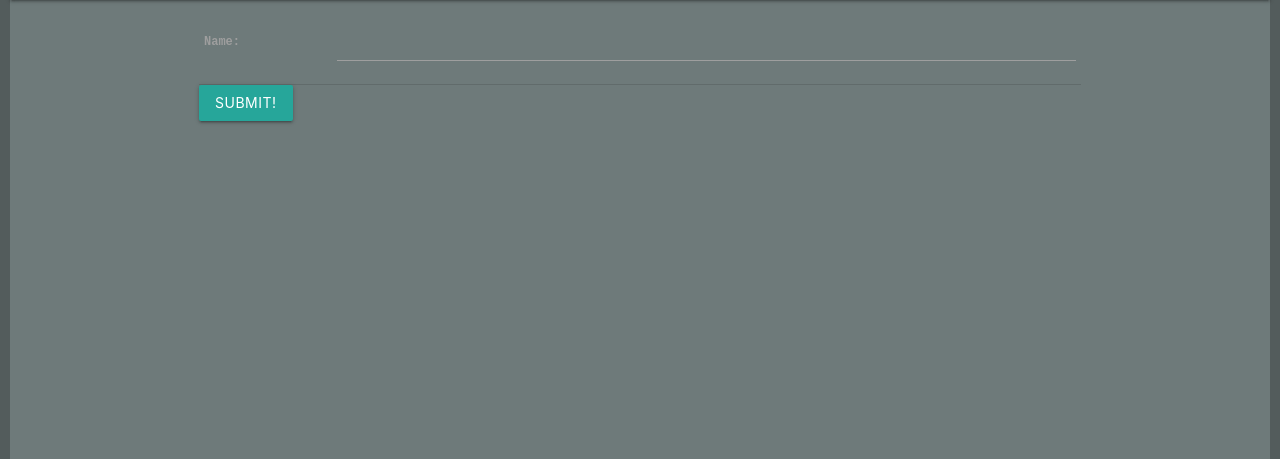
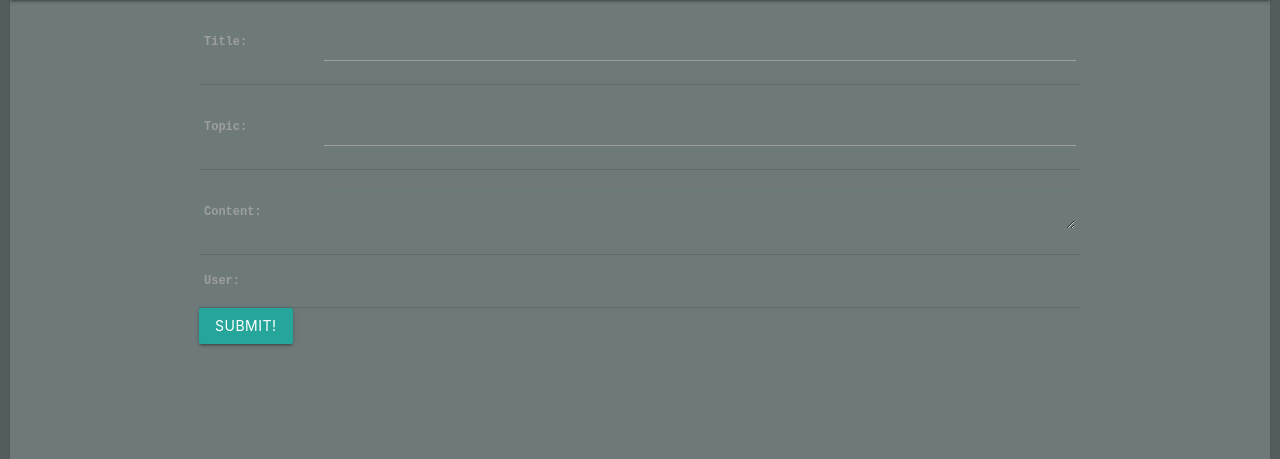
Before and after one commit to pauladixon/aftermath, a Django app: page /posts/create/ in a window 1280 px wide. Shown: the part 74-533 px from the top of the page. Run offline with Django 3.2, Linux system fonts and the light colour scheme; the visitor is signed in with stand-in values (Sample User, id 1); data comes from the database, SQL or seed files in the repository.

Commit message:
Added model fields for Forum Posts

```diff
--- a/main_app/models.py
+++ b/main_app/models.py
@@ -8,7 +8,9 @@ class Challenge(models.Model):
     name = models.CharField(max_length=100)
 
 class Post(models.Model):
-    name = models.CharField(max_length=100)
+    title = models.CharField(max_length=100)
+    topic = models.CharField(max_length=100, default='')
+    content = models.TextField(max_length=250, default='')
     user = models.ForeignKey(User, on_delete=models.CASCADE)
 
     def __str__(self):
--- a/main_app/templates/posts/detail.html
+++ b/main_app/templates/posts/detail.html
@@ -1,11 +1,13 @@
 {% extends 'base.html' %}
 
 {% block content %}
-<h1> Post Detail</h1>
+<h1> {{ post.title }} details</h1>
 
 <div>
     <div>
-      <span>{{ post.name }}</span>
+      <span>{{ post.title }}</span>
+      <span>{{ post.topic }}</span>
+      <span>{{ post.content }}</span>
     </div>
   </div>
 
--- a/main_app/templates/posts/index.html
+++ b/main_app/templates/posts/index.html
@@ -6,7 +6,9 @@
 <div>
     <a href="/posts/{{ post.id }}">
       <div>
-        <span>{{ post.name }}</span>
+        <span>{{ post.title }}</span>
+        <span>{{ post.topic }}</span>
+        <span>{{ post.content }}</span>
       </div>
     </a>
   </div>
--- a/main_app/views.py
+++ b/main_app/views.py
@@ -32,7 +32,7 @@ def posts_detail(request, post_id):
 
 class PostCreate(LoginRequiredMixin, CreateView):
     model = Post
-    fields = ['name']
+    fields = '__all__'
 
     def form_valid(self, form):
       form.instance.user = self.request.user
```
Also changed, not shown: main_app/migrations/0003_auto_20200503_1337.py (added).
